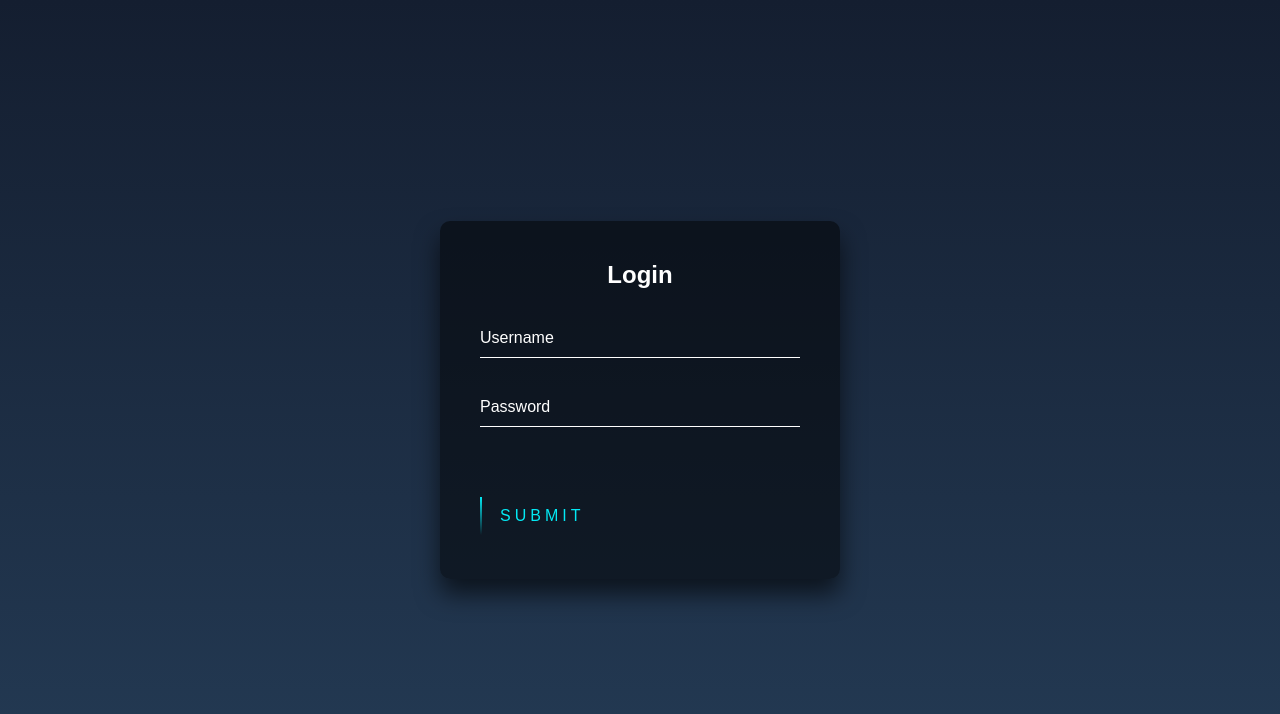
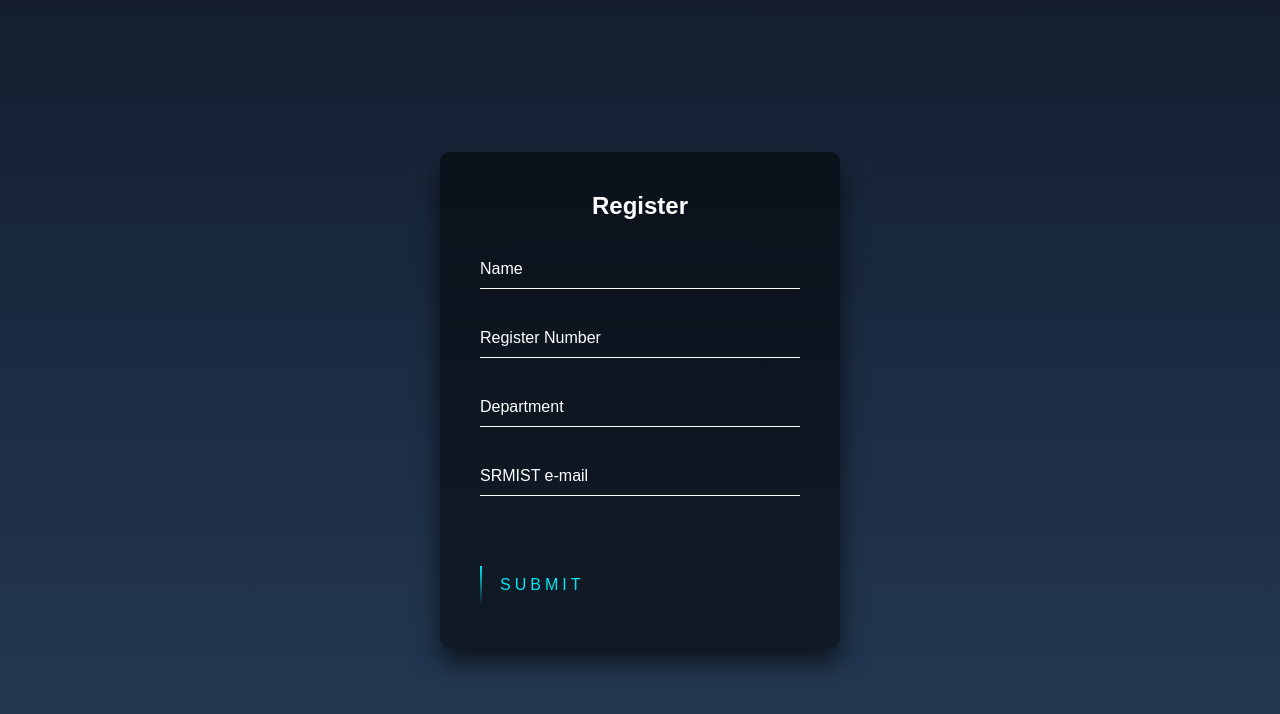
Before and after one commit to aaayushh7/Pentathon, a plain HTML site: page register.html in a window 1280 px wide. Drawn offline with Linux system fonts and the light colour scheme.

Commit message:
credentials

```diff
--- a/register.html
+++ b/register.html
@@ -8,15 +8,23 @@
 </head>
 <body>
     <div class="login-box">
-        <h2>Login</h2>
+        <h2>Register</h2>
         <form>
           <div class="user-box">
             <input type="text" name="" required="">
-            <label>Username</label>
+            <label>Name</label>
           </div>
           <div class="user-box">
             <input type="password" name="" required="">
-            <label>Password</label>
+            <label>Register Number</label>
+          </div>
+          <div class="user-box">
+            <input type="password" name="" required="">
+            <label>Department</label>
+          </div>
+          <div class="user-box">
+            <input type="password" name="" required="">
+            <label>SRMIST e-mail</label>
           </div>
           <a href="#">
             <span></span>
```
